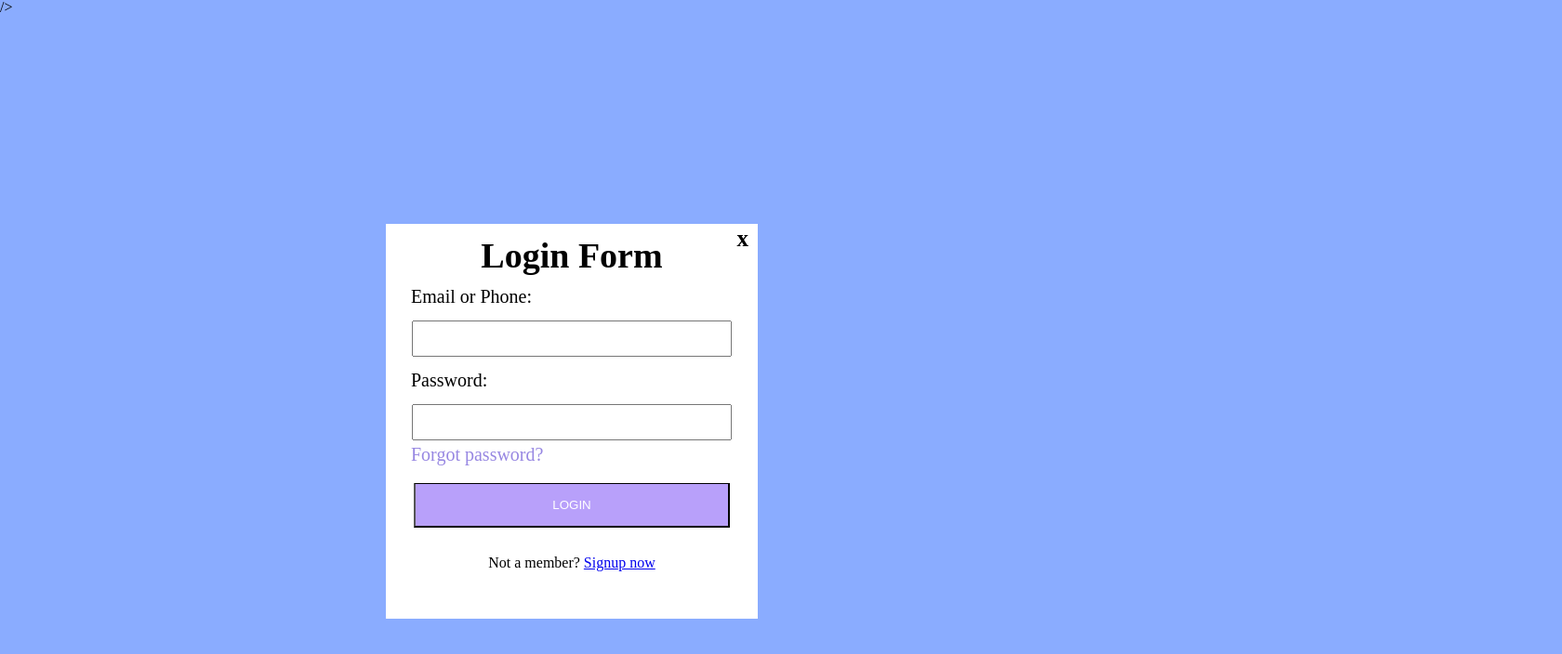
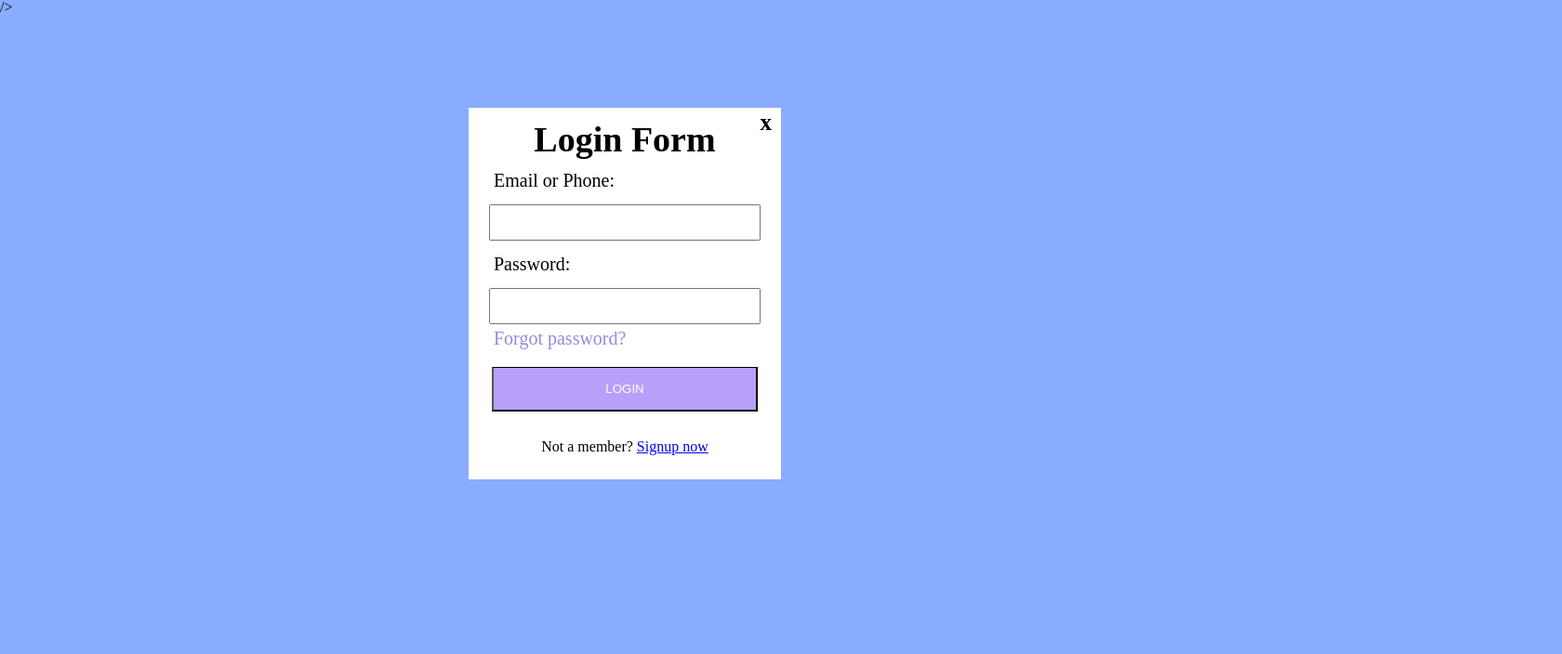
Before and after one commit to Demetre9/lecture5, a plain HTML site: page index.html in a window 1280 px wide. Shown: the whole page at 93% size, 1680 px wide, since content can reach past the window. Drawn offline with Linux system fonts and the light colour scheme.

Commit message:
change some view options

```diff
--- a/index.css
+++ b/index.css
@@ -3,19 +3,19 @@ body {
 }
 
 .container {
-  width: 1250px;
-  height: 370px;
-  margin: 0 auto;
+  width: 100%;
+  height: 100%;
   position: relative;
+  padding: 200px;
 }
 
 .form {
-  height: 115%;
-  width: 400px;
+  height: 100%;
+  width: 20%;
   text-align: center;
   position: absolute;
-  bottom: -280px;
-  left: 400px;
+  bottom: -25%;
+  left: 30%;
   background-color: white;
 }
 
--- a/signup.css
+++ b/signup.css
@@ -1,6 +1,6 @@
 body {
-  width: 1250px;
-  height: 370px;
+  width: 100%;
+  height: 100%;
   font-size: 20px;
   background-color: rgb(188, 197, 253);
   position: relative;
@@ -12,12 +12,11 @@ header {
 }
 
 .container {
-  width: 25%;
-  height: auto;
-  margin: 0 auto;
+  width: 20%;
+  height: 55%;
   position: absolute;
-  padding: 15px;
-  right: 10%;
+  padding: 10px;
+  right: 40%;
   top: 5%;
   background-color: white;
 }
```
